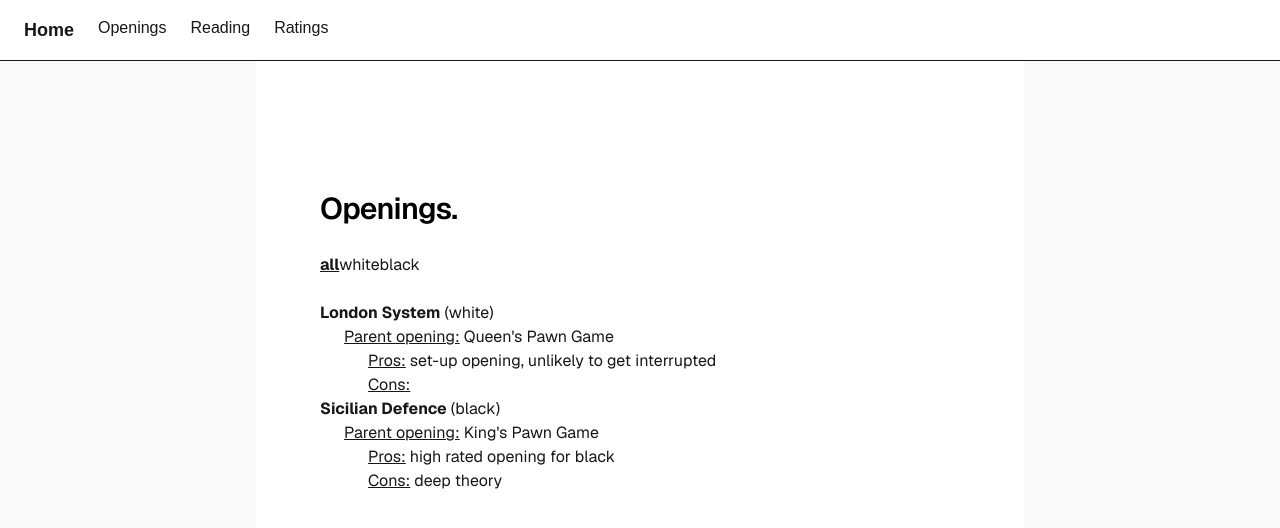
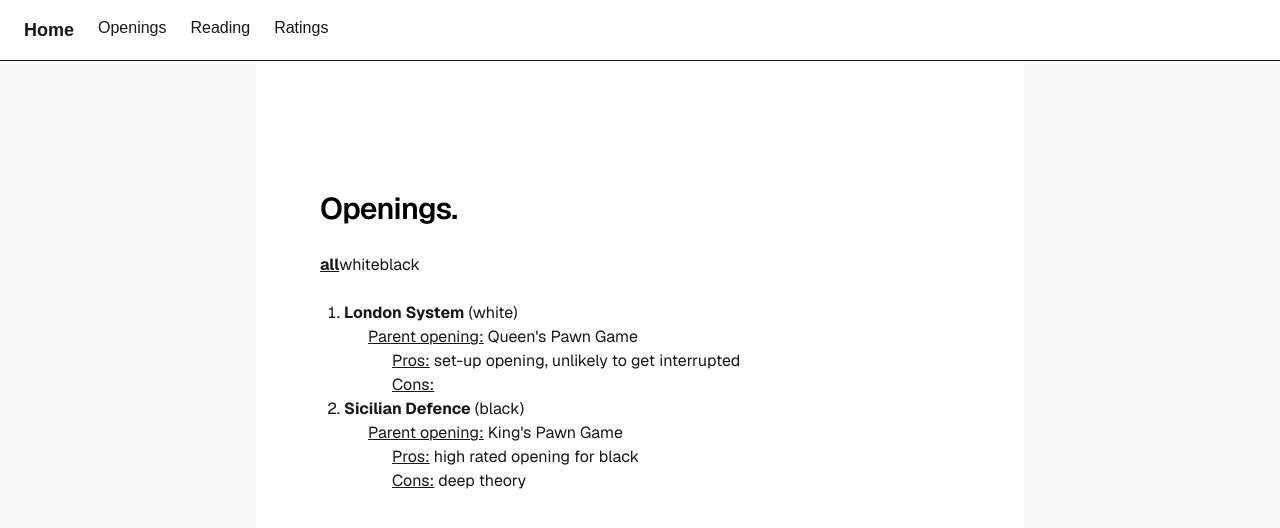
Before and after one commit to janarthduraisingham/chess, a Next.js app: page /openings in a window 1280 px wide. Shown: the top 528 px of the page. Built offline with nearby package versions, Linux system fonts and the light colour scheme.

Commit message:
number openings

```diff
--- a/app/openings/page.tsx
+++ b/app/openings/page.tsx
@@ -34,21 +34,21 @@ export default function Openings() {
               ))
             }
           </div>
-          <ol>
+          <ol className="list-decimal ml-6">
             {filtered.map(o => (
               <li key={o.id}>
                 <span className='font-bold'>{o.name}</span> ({o.colour})
-                <ul className='ml-6'>
-                  <li><span className='underline'>Parent opening:</span> {o.parent}</li>
-                  <ul className='ml-6'>
+                <div className='ml-6'>
+                  <div><span className='underline'>Parent opening:</span> {o.parent}</div>
+                  <div className='ml-6'>
                     <span className='underline'>Pros:</span> {o.notes.pros} <br />
                     <span className='underline'>Cons:</span> {o.notes.cons}
-                  </ul>
-                </ul>
+                  </div>
+                </div>
               </li>
-            ))}
-          </ol>
-        </div>
+               ))}
+            </ol>
+          </div>
       </main>
     </div>
   );
```
